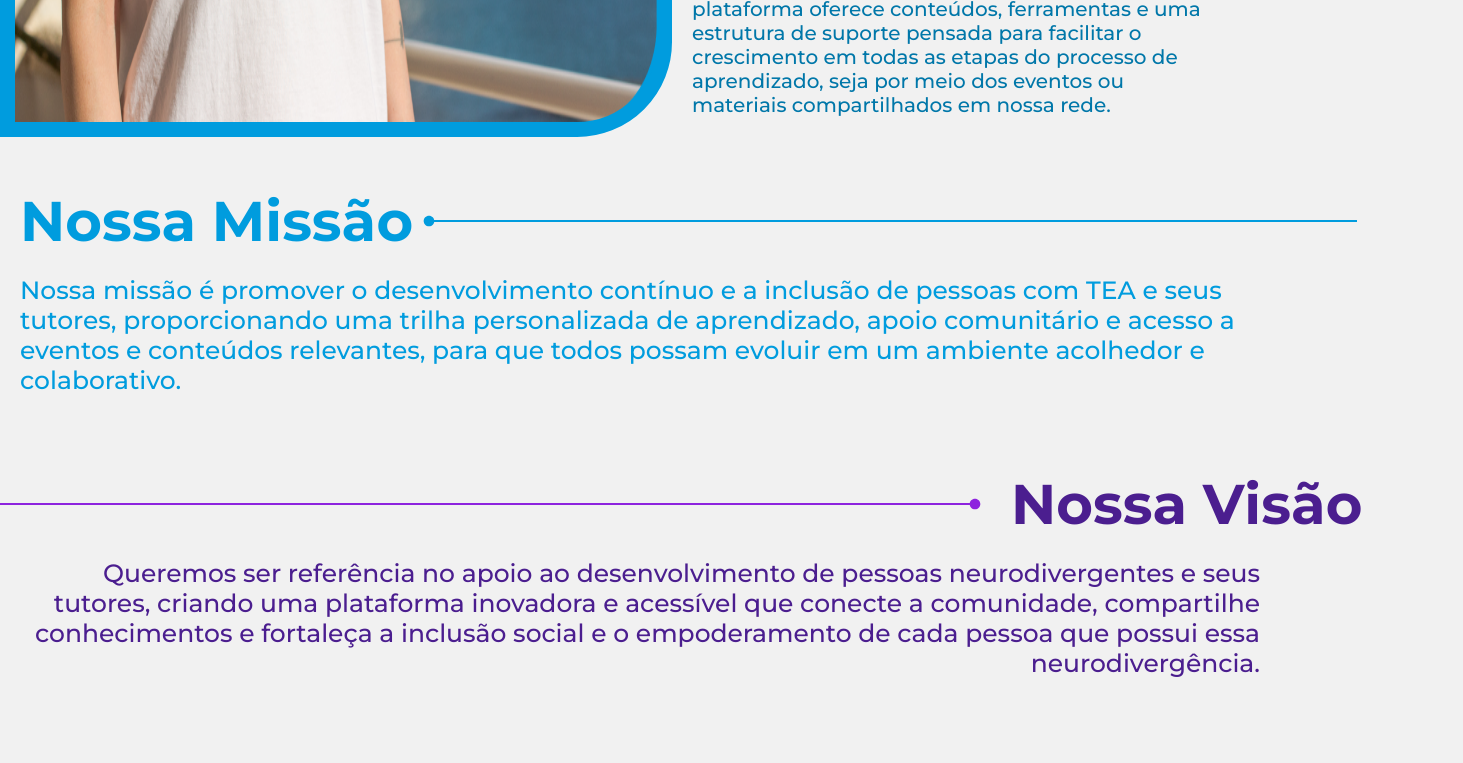
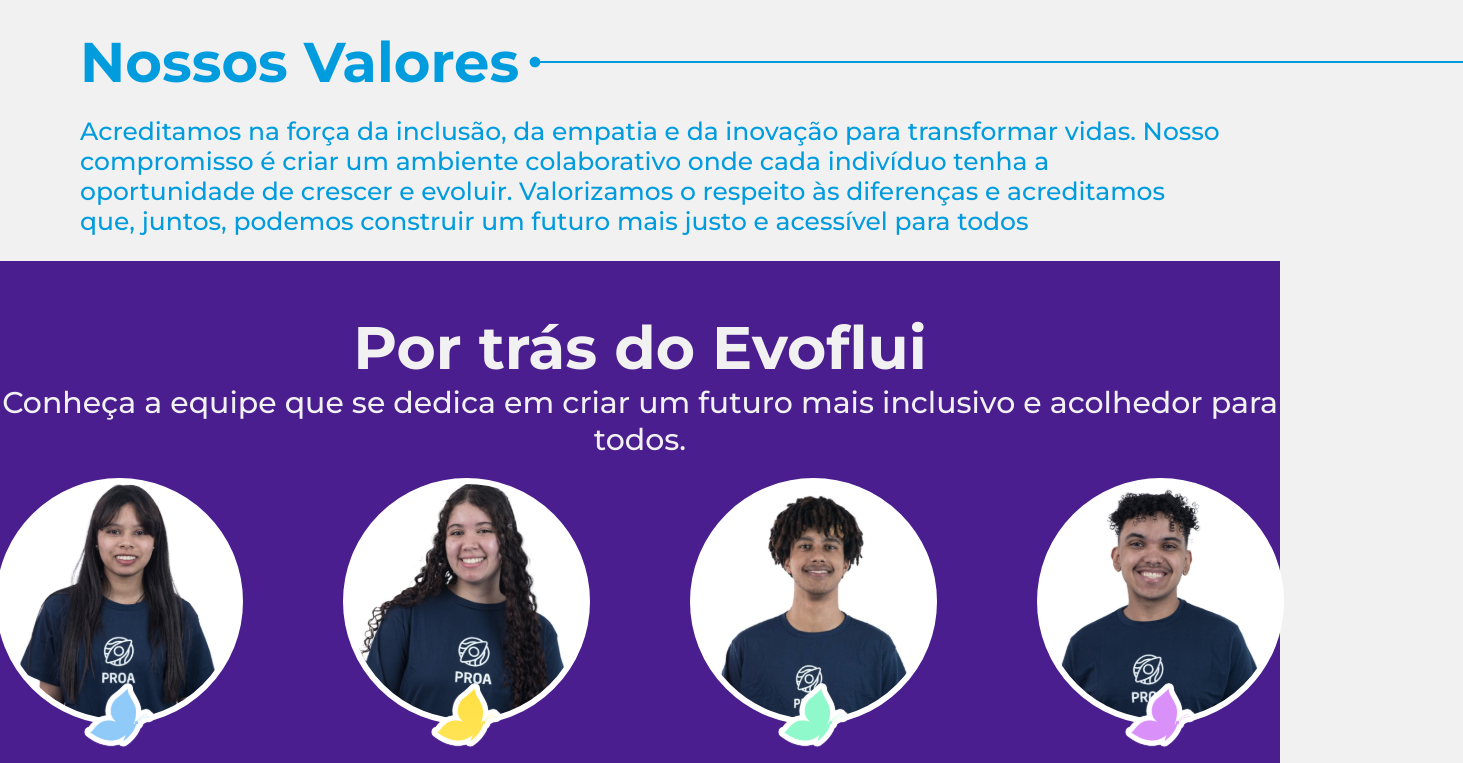
Before and after one commit to Evoflui/frontend-evoflui, a React (Create React App) app: page /sobre-nos in a window 1280 px wide. Shown: the part 720-1483 px from the top of the page, 1463 px wide, since content can reach past the window. Built offline with nearby package versions, Linux system fonts and the light colour scheme.

Commit message:
fix sobrenos page

```diff
--- a/src/Paginas/SobreNos/Componentes/Equipe/Equipe.css
+++ b/src/Paginas/SobreNos/Componentes/Equipe/Equipe.css
@@ -1,9 +1,10 @@
-.texto-equipe {
-margin-top: 100px;
+.container-equipe {
+    margin: 50px 0;
 }
+
 .por-tras {
     font-size: 60px;
-    color: #414141;
+    color: #f1f1f1;
     text-align: center;
     font-weight: bold;
     margin: 0;
@@ -11,7 +12,7 @@
 
 .conheca {
     font-size: 30px;
-    color: #414141;
+    color: #F1F1F1;
     text-align: center;
     font-weight: 500;
     margin: 0;
@@ -20,7 +21,6 @@
 .container-equipe {
     background-color: #4B1E8F;
     width: 100%;
-    height: 900px;
     display: flex;
     flex-direction: row;
     justify-content: center;
--- a/src/Paginas/SobreNos/Componentes/Equipe/Equipe.jsx
+++ b/src/Paginas/SobreNos/Componentes/Equipe/Equipe.jsx
@@ -12,17 +12,17 @@
 function Equipe() {
     return (
         <>
+            <div className='container-equipe'>
+                <div>
+
                     <div className='texto-equipe'>
                         <p className='por-tras'> Por trás do Evoflui</p>
                         <p className='conheca'> Conheça a equipe que se dedica em criar um futuro mais inclusivo e acolhedor para todos.</p>
                     </div>
-            <div>
-                <div className='container-equipe'>
 
                     <div className="container-divisao">
 
                         <div className='fotos'>
-
                             <img src={Aleksandra} alt="Foto membro" />
                             <p className='nome'> Aleksandra Marto</p>
                             <p className='funcao'> Desenvolvedora Back-End</p>
@@ -83,6 +83,7 @@
                     </div>
                 </div>
             </div>
+
         </>
     )
 }
--- a/src/Paginas/SobreNos/Componentes/Valores/Valores.css
+++ b/src/Paginas/SobreNos/Componentes/Valores/Valores.css
@@ -54,3 +54,7 @@
     margin-right: 20px;
     text-align: right;
 }
+
+.container-valores {
+    margin: 0 60px;
+}
```
Also changed, not shown: src/Paginas/SobreNos/Componentes/Equipe/QuemSomos/QuemSomos.css (renamed from src/Paginas/SobreNos/Componentes/QuemSomos/QuemSomos.css), src/Paginas/SobreNos/Componentes/Equipe/QuemSomos/QuemSomos.jsx (renamed from src/Paginas/SobreNos/Componentes/QuemSomos/QuemSomos.jsx). Lines whose indentation alone changed are shown as unchanged.
